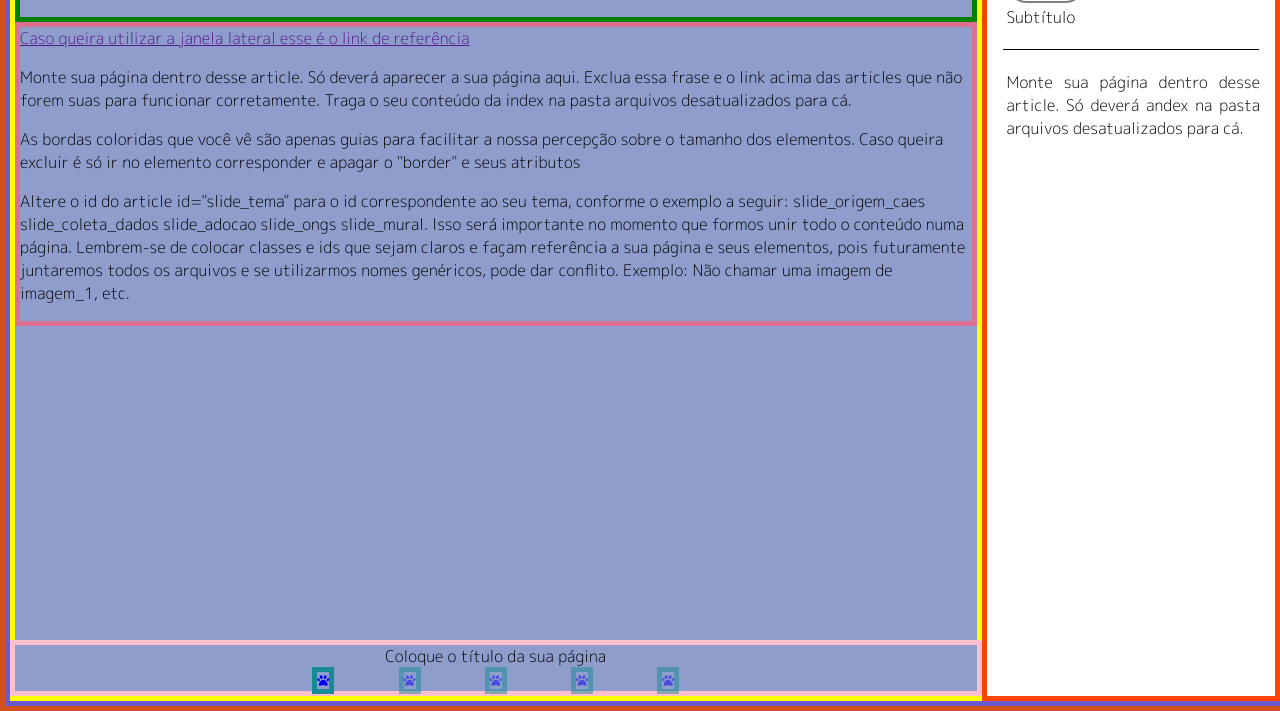
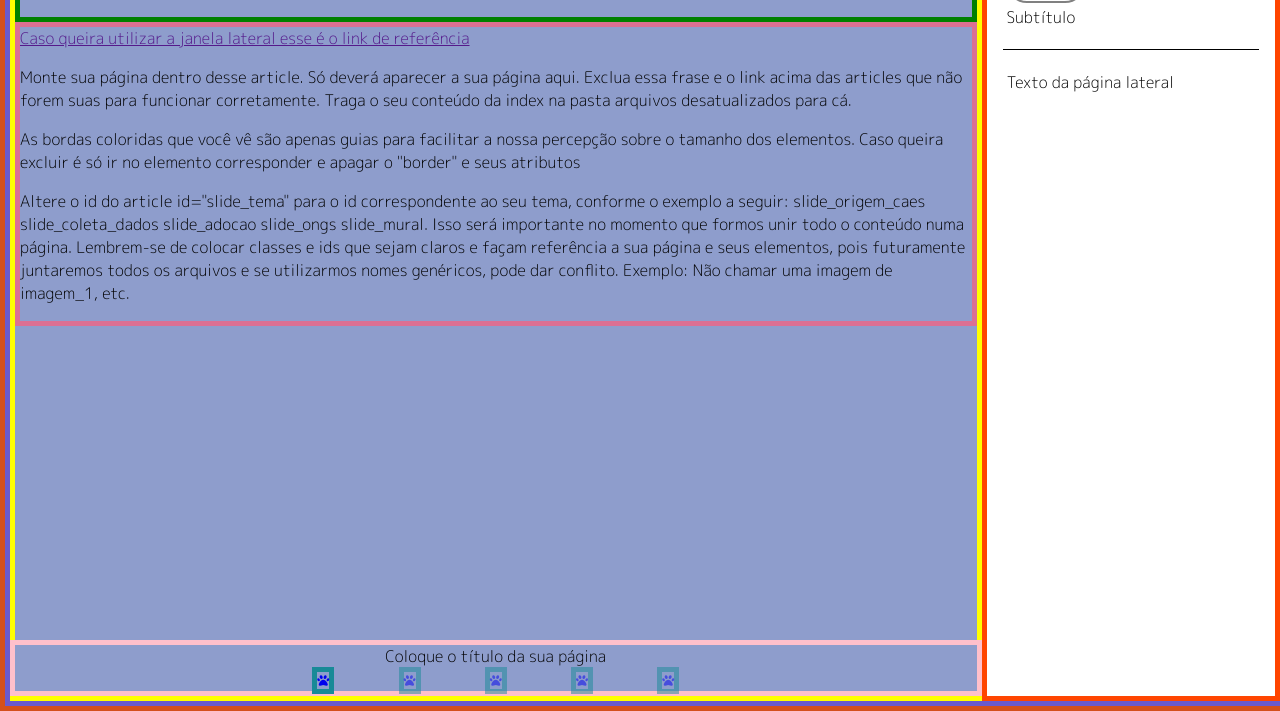
Before and after one commit to Grupo-4-Proz/infocao, a plain HTML site: page arquivos estilizados/arquivos_base/index_estilizada _base.html in a window 1280 px wide. Both pictures are taken after a click on the link 244 px from the left and 147 px from the top of the page. Shown: the part 109-820 px from the top of the page. Drawn offline with Linux system fonts and the light colour scheme.

Commit message:
alteração do texto de exemplo

```diff
--- a/arquivos estilizados/arquivos_base/index_estilizada _base.html
+++ b/arquivos estilizados/arquivos_base/index_estilizada _base.html
@@ -42,7 +42,7 @@
             <h3 class="titulo_janela_lateral">TÍTULO <!--  Adicione um id que faça referência ao seu tema, para que possamos identificar mais adiante.--></h3>
             <span class="subtitulo_janela_lateral">Subtítulo  <!--  Adicione um id que faça referência ao seu tema, para que possamos identificar mais adiante.--></span>
                 <hr>
-            <p class="paragrafo_janela_lateral"> Monte sua página dentro desse article. Só deverá andex na pasta arquivos desatualizados para cá.</p>
+            <p class="paragrafo_janela_lateral"> Texto da página lateral</p>
               <!--  Adicione um id que faça referência ao seu tema, para que possamos identificar mais adiante.-->
         </div>
 
```
